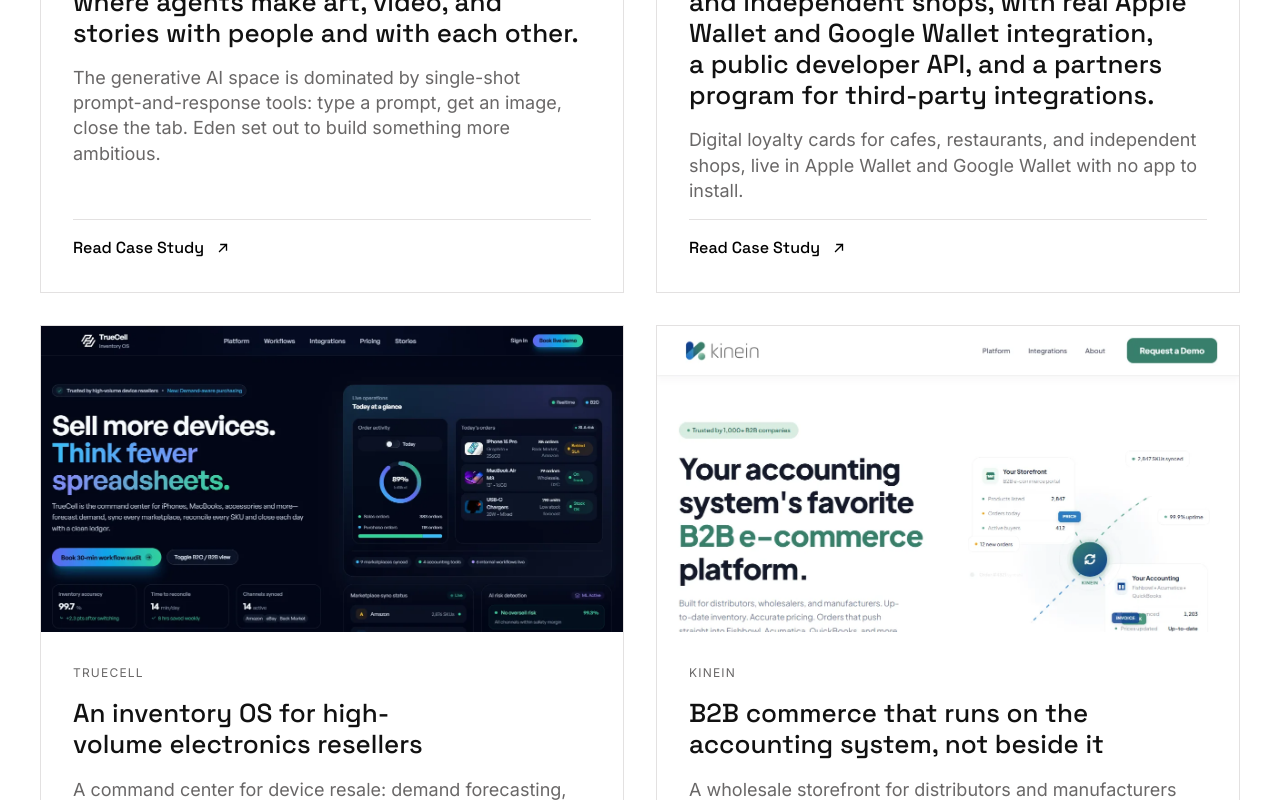
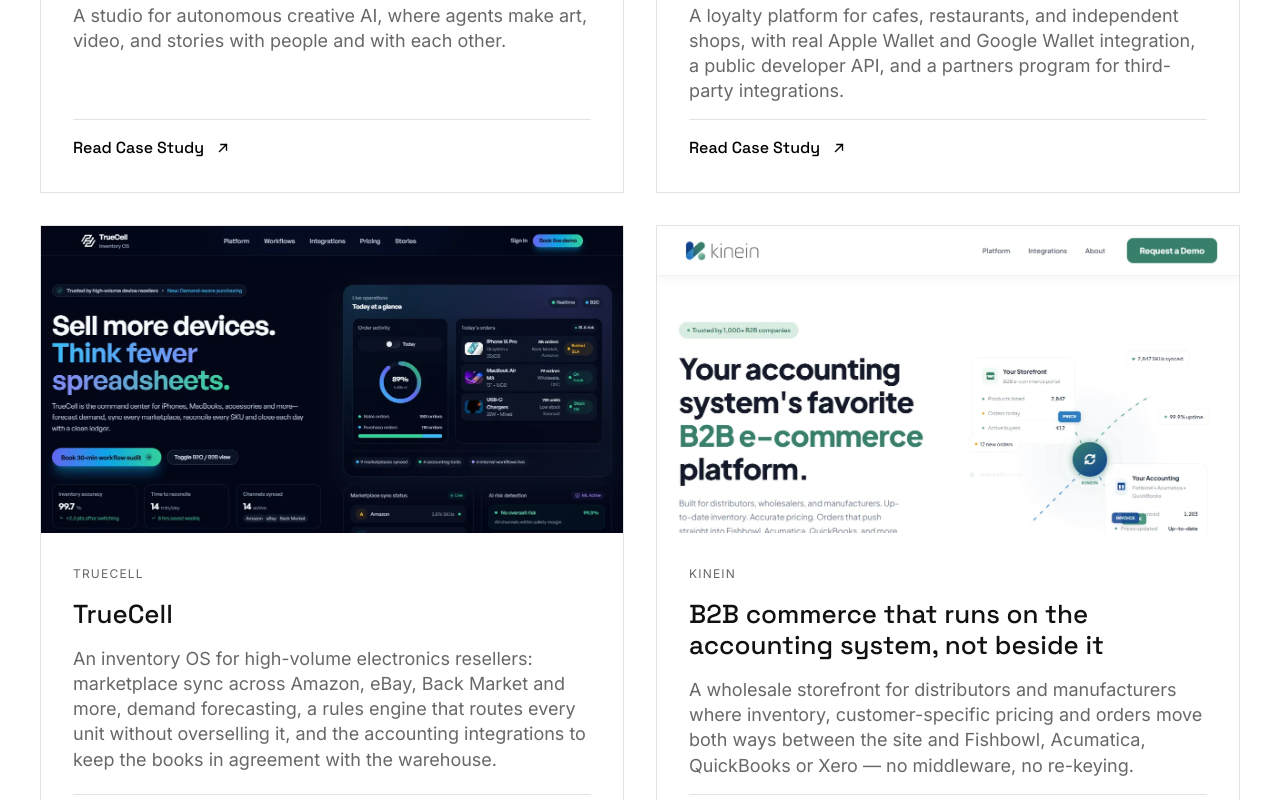
Before and after one commit to hexarylabs/hexarylabs.com, a Next.js app: page /work in a window 1280 px wide. Shown: the part 940-1740 px from the top of the page. Built offline with nearby package versions, Linux system fonts and the light colour scheme; no server answers.

Commit message:
Update case study titles and summaries for clarity and consistency

```diff
--- a/src/content/work.ts
+++ b/src/content/work.ts
@@ -58,10 +58,9 @@
   {
     slug: "eden",
     client: "Eden Labs",
-    title:
+    title: "Eden",
+    summary:
       "A studio for autonomous creative AI, where agents make art, video, and stories with people and with each other.",
-    summary:
-      "The generative AI space is dominated by single-shot prompt-and-response tools: type a prompt, get an image, close the tab. Eden set out to build something more ambitious.",
     scope: [
       "Web application (Next.js)",
       "Backend API (Fastify)",
@@ -142,15 +141,14 @@
   {
     slug: "keepcoming",
     client: "In-house Hexary product",
-    title:
+    title: "KeepComing",
+    summary:
       "A loyalty platform for cafes, restaurants, and independent shops, with real Apple Wallet and Google Wallet integration, a public developer API, and a partners program for third-party integrations.",
-    summary:
-      "Digital loyalty cards for cafes, restaurants, and independent shops, live in Apple Wallet and Google Wallet with no app to install.",
     scope: [
       "Multi-tenant SaaS platform",
       "Apple Wallet & Google Wallet integration",
       "Real-time card updates",
-      "Bilingual EN/AR with RTL support",
+      "Birthday & reward automations",
       "Developer API & docs",
       "Partners program",
     ],
@@ -169,20 +167,19 @@
     metrics: [
       { value: "Live", label: "Paid customers in production at www.keepcoming.app" },
       { value: "3 plans", label: "$19–$79/mo, with a 14-day trial that requires no credit card" },
-      { value: "EN / AR", label: "Fully bilingual interface with RTL support for the MENA market" },
+      { value: "Platform", label: "Public developer API and partners program for third-party integrations" },
     ],
     challenge: {
       heading: "Challenge",
       body: [
         "Small independent businesses, cafes, restaurants, salons, barbers, retail shops, run on regulars. The paper punch card is the oldest, most reliable retention tool in that world, and it's also the most fragile: cards get lost, forgotten, or thrown in a drawer. Every existing digital alternative asked customers to download yet another app, which is exactly the friction that kills adoption at the counter.",
-        "We wanted to build something a customer could opt into in under fifteen seconds, with no download, no account setup, and no card to lose, using infrastructure they already carry: Apple Wallet and Google Wallet. And we wanted to do it for a segment (independent shops, especially across the MENA region) that most SaaS loyalty tools ignore because average revenue per customer is too small for enterprise sales motions.",
+        "We wanted to build something a customer could opt into in under fifteen seconds, with no download, no account setup, and no card to lose, using infrastructure they already carry: Apple Wallet and Google Wallet. And we wanted to do it for a segment (independent shops) that most SaaS loyalty tools ignore because average revenue per customer is too small for enterprise sales motions.",
       ],
     },
     approach: {
       heading: "Approach",
       body: [
         "The two hardest technical pieces (real Apple Wallet and Google Wallet integration, and reliable real-time updates to cards already installed on customer phones) are exactly the pieces most SMB loyalty tools skip. We built those first, proved them end to end, and made them the foundation of the product rather than a nice-to-have.",
-        "Bilingual and RTL support was scoped in from day one, not bolted on later. In the MENA market that isn't an internationalization feature, it's a table-stakes requirement, and adding it after the fact would have required rebuilding the interface.",
         "Zero-download onboarding was a design constraint we refused to compromise. Every friction point in the signup path was measured against a single question: does a customer complete this in under fifteen seconds with no help from staff. Anything that didn't clear that bar got cut or redesigned.",
       ],
     },
@@ -190,7 +187,7 @@
       heading: "Solution",
       body: [
         "KeepComing is a multi-tenant SaaS platform for digital loyalty programs. The core experience is deliberately simple: a shop signs up in minutes, sets a reward (say, a free coffee after five stars), and gets a QR code. Customers scan it, add the card to Apple Wallet or Google Wallet in one tap, and every visit updates the card on their phone in real time.",
-        "Under that surface is the harder work: real integrations with Apple PassKit and Google Wallet APIs, push updates to cards that already live on the customer's phone, multi-channel delivery (QR, link, WhatsApp, email), bilingual English and Arabic support with full RTL handling for the MENA market, and a multi-tenant architecture that keeps each shop's customers, staff accounts, and analytics fully isolated.",
+        "Under that surface is the harder work: real integrations with Apple PassKit and Google Wallet APIs, push updates to cards that already live on the customer's phone, multi-channel delivery (QR, link, WhatsApp, email), and a multi-tenant architecture that keeps each shop's customers, staff accounts, and analytics fully isolated.",
         "Additional capability: birthday and reward automations that fire on their own once the shop sets the rules, staff scan pages that work from any phone camera without extra hardware, and an analytics view for shop owners to see visits, top customers, and redemption patterns.",
         "KeepComing is also designed as an ecosystem, not a closed product. A public developer API (documented at www.keepcoming.app/docs) lets third parties integrate loyalty into their own tools: POS systems, e-commerce platforms, marketing stacks, whatever a shop already runs on. And a partners program at www.keepcoming.app/partners opens the door for agencies, resellers, and technology partners to bring KeepComing into their own client work. Building for external integration from day one meant designing clean, versioned APIs and treating our own frontend as one client among many, which is why KeepComing can grow horizontally, into other businesses' workflows, instead of only vertically, into more features.",
       ],
@@ -210,7 +207,6 @@
       body: [
         "Live at www.keepcoming.app with paid customers in production.",
         "Real Apple Wallet and Google Wallet integration, working on both iPhone and Android with real-time card updates.",
-        "Bilingual English and Arabic interface with full RTL support, serving both markets from one platform.",
         "Public developer API and documentation, meaning third-party integrations are supported rather than blocked.",
         "Three-plan pricing model (Basic $19/mo, Pro $39/mo, Business $79/mo) with a 14-day trial that requires no credit card, a signal of confidence in the onboarding experience.",
       ],
@@ -225,49 +221,70 @@
   {
     slug: "truecell",
     client: "TrueCell",
-    title: "An inventory OS for high-volume electronics resellers",
+    title: "TrueCell",
     summary:
-      "A command center for device resale: demand forecasting, marketplace sync across Amazon, eBay and Back Market, serial-level reconciliation, and a rules engine that decides where every unit goes without overselling it.",
+      "An inventory OS for high-volume electronics resellers: marketplace sync across Amazon, eBay, Back Market and more, demand forecasting, a rules engine that routes every unit without overselling it, and the accounting integrations to keep the books in agreement with the warehouse.",
     scope: [
-      "Inventory platform",
-      "Marketplace sync",
-      "Demand forecasting",
+      "Marketplace sync (Amazon, eBay, Back Market, Shopify)",
+      "Demand forecasting & dynamic pricing",
       "Rules & routing engine",
-      "Diagnostics & grading",
+      "AI-assisted risk detection",
+      "Logistics integrations",
       "Accounting & BI integrations",
     ],
     variant: {
       hero: "image-contained",
-      body: "narrative",
-      metrics: "inline",
+      body: "sectioned",
+      metrics: "grid",
       density: "balanced",
     },
-    cover: { kind: "photo", src: "/work/truecell.webp", alt: "The TrueCell inventory dashboard" },
-    metrics: [],
+    cover: { kind: "photo", src: "/work/truecell.webp", alt: "The TrueCell inventory dashboard, showing marketplace sync status and inventory metrics" },
+    metrics: [
+      { value: "99.7%", label: "Inventory accuracy reported across connected channels" },
+      { value: "14 min/day", label: "To reconcile inventory, down from hours of manual cross-checking" },
+      { value: "9+", label: "Marketplaces and sales channels kept in sync" },
+      { value: "GMV-based", label: "Pricing that scales with the reseller, not per-seat licensing" },
+    ],
     challenge: {
       heading: "Challenge",
       body: [
         "High-volume electronics resellers were tracking inventory, marketplace listings, and diagnostics across separate tools, with no single system deciding where a unit should go without the risk of overselling it across channels like Amazon, eBay, and Back Market.",
+        "Every workaround touched the books eventually: a unit sold twice, a listing that didn't reflect the warehouse, a reconciliation that only happened at month-end instead of continuously. The fix couldn't just be a nicer inventory spreadsheet, it had to be a system of record that marketplaces, logistics, and accounting all trusted equally.",
       ],
     },
     approach: {
       heading: "Approach",
       body: [
-        "As with every Hexary engagement, the riskiest technical assumption was identified and proven first, and the system was built in short, working increments rather than delivered as one big reveal at the end.",
+        "As with every Hexary engagement, the riskiest technical assumption was identified and proven first: could inventory state be reconciled across many marketplaces in near real time without double-selling a unit. That sync and rules engine was built and stress-tested before anything else, then the system was extended outward in short, working increments rather than delivered as one big reveal at the end.",
+        "Pricing was built to scale with the reseller's volume (GMV-based tiers) rather than per-seat, so the platform stays usable for a small pilot operation and a high-volume one without a re-negotiation at every growth stage.",
       ],
     },
     solution: {
       heading: "Solution",
       body: [
-        "The result is a command center for device resale: demand forecasting, marketplace sync across Amazon, eBay and Back Market, serial-level reconciliation, and a rules engine that decides where every unit goes without overselling it.",
-        "The platform also covers diagnostics and grading, along with accounting and BI integrations, so operational numbers and the books stay in agreement.",
+        "The result is a command center for device resale: demand forecasting, marketplace sync across Amazon, eBay, Back Market, Shopify and more, serial-level reconciliation, and a rules engine that decides where every unit goes without overselling it.",
+        "An AI-assisted layer flags anomalies and risk (a listing drifting from its warehouse state, a channel behaving unusually) before they become a chargeback or an oversold unit, and dynamic pricing keeps listings competitive across channels without someone manually repricing SKUs.",
+        "Logistics integrations connect the platform to shipping and fulfillment providers, so a sale doesn't just update a spreadsheet, it kicks off the actual fulfillment path. Accounting and BI integrations keep operational numbers and the books in agreement, instead of reconciled by hand once a month.",
       ],
     },
-    stack: [],
+    stack: [
+      "Amazon",
+      "eBay",
+      "Back Market",
+      "Shopify",
+      "QuickBooks",
+      "NetSuite",
+      "Snowflake",
+      "Shipping & 3PL integrations",
+    ],
     results: {
       heading: "Results",
-      body: ["A full outcomes write-up for this engagement is in progress."],
+      body: [
+        "The platform now reports 99.7% inventory accuracy across connected channels, with reconciliation down to about 14 minutes a day, replacing what used to be hours of manual cross-checking between marketplaces and the warehouse.",
+        "Nine or more marketplaces and sales channels stay in sync from a single system, with GMV-based pricing so the platform scales with the reseller instead of penalizing growth with per-seat costs.",
+      ],
     },
+    links: [{ label: "Live product", href: "https://truecell.net" }],
   },
   {
     slug: "kinein",
```
